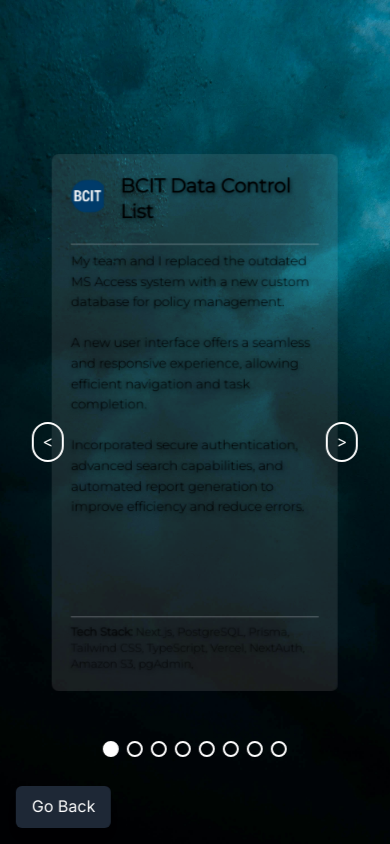
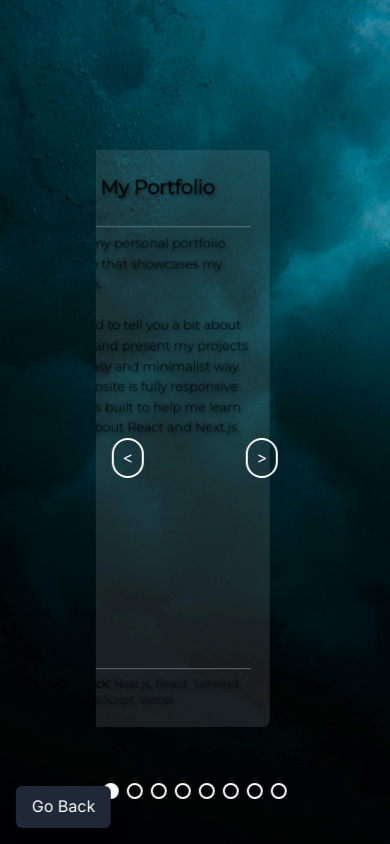
Before and after one commit to Brendan-Doy1e/Portfolio-Website, a Next.js app: page /projects in a window 390 px wide. Built offline with nearby package versions, Linux system fonts and the light colour scheme.

Commit message:
Added more fixes for mobile and for responsive design

```diff
--- a/app/globals.css
+++ b/app/globals.css
@@ -332,6 +332,7 @@
 .carousel-item.wider-card {
   width: 20%;
   margin: 0 auto;
+  min-width: 300px;
 }
 
 .overflow-hidden {
--- a/app/projects/page.tsx
+++ b/app/projects/page.tsx
@@ -3,6 +3,7 @@
 import Link from 'next/link';
 import { motion } from 'framer-motion';
 import MyCarousel from '@/components/MyCarousel';
+import { isMobile } from 'react-device-detect';
 
 const pageVariants = {
   initial: {
@@ -33,13 +34,13 @@
       exit="out"
       variants={pageVariants}
       transition={pageTransition}
-      className="relative min-h-screen flex items-center justify-center bg-cover bg-center"
+      className={`min-h-screen flex items-center justify-center ${isMobile ? "flex-col justify-start pt-4 px-4" : "pt-12 px-24"} bg-cover bg-center`}
     >
-      <div className="w-full mx-auto py-4 px-4 md:px-8 lg:px-24">
+      <div className="w-full mx-auto mb-4 lg:mb-8">
         <MyCarousel />
       </div>
       <Link href="/" legacyBehavior>
-        <a className="absolute bottom-4 left-4 bg-gray-800 text-white px-4 py-2 rounded-md shadow-lg hover:bg-gray-700 transition-colors">
+        <a className={`absolute ${isMobile ? "bottom-4 left-4" : "bottom-4 left-4"} bg-gray-800 text-white px-4 py-2 rounded-md shadow-lg hover:bg-gray-700 transition-colors`}>
           Go Back
         </a>
       </Link>
--- a/components/ButtonGroup.tsx
+++ b/components/ButtonGroup.tsx
@@ -1,4 +1,5 @@
 import React from 'react';
+import { isMobile } from 'react-device-detect';
 
 interface ButtonGroupProps {
   next: () => void;
@@ -6,18 +7,19 @@
 }
 
 const ButtonGroup: React.FC<ButtonGroupProps> = ({ next, previous }) => {
+  if (isMobile) return null; // Hide buttons on mobile devices
+
   return (
     <div className="absolute flex justify-between w-full top-1/2 transform -translate-y-1/2 pointer-events-none">
       <button
         onClick={previous}
-        className="hidden lg:flex bg-transparent text-white rounded-full w-10 h-10 flex items-center justify-center pointer-events-auto border-2 border-white hover:bg-white hover:text-black transition-colors duration-300 absolute left-0 ml-4"
-
+        className="bg-transparent text-white rounded-full w-10 h-10 flex items-center justify-center pointer-events-auto border-2 border-white hover:bg-white hover:text-black transition-colors duration-300 absolute left-0 ml-4"
       >
         &lt;
       </button>
       <button
         onClick={next}
-        className="hidden lg:flex bg-transparent text-white rounded-full w-10 h-10 flex items-center justify-center pointer-events-auto border-2 border-white hover:bg-white hover:text-black transition-colors duration-300 absolute right-0 mr-4"
+        className="bg-transparent text-white rounded-full w-10 h-10 flex items-center justify-center pointer-events-auto border-2 border-white hover:bg-white hover:text-black transition-colors duration-300 absolute right-0 mr-4"
       >
         &gt;
       </button>
--- a/components/ProjectCard.tsx
+++ b/components/ProjectCard.tsx
@@ -15,8 +15,8 @@
     <Link href={Url || "#"} passHref className="block bg-white bg-opacity-10 backdrop-blur-lg rounded-lg p-6 font-montserrat text-shadow flex flex-col h-full relative">
       <div className="flex items-center mb-4">
         {imageSrc && (
-            <div className="w-12 h-12 mr-4">
-              <Image src={imageSrc} alt={title} width={48} height={48} className="rounded-full" />
+          <div className="w-12 h-12 mr-4 relative">
+            <Image src={imageSrc} alt={title} layout="fill" objectFit="contain" className="rounded-md" />
           </div>
         )}
         <h2 className="text-2xl font-semibold">{title}</h2>
```
Also changed, not shown: components/MyCarousel.tsx (line endings or trailing spaces). Lines whose indentation alone changed are shown as unchanged.
